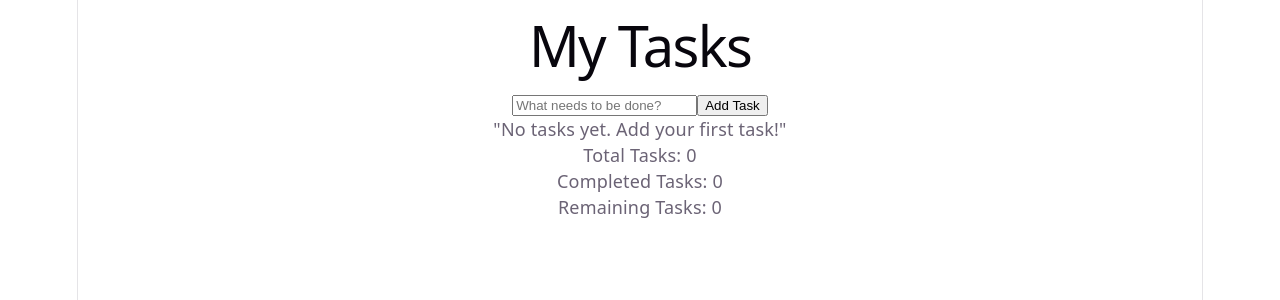
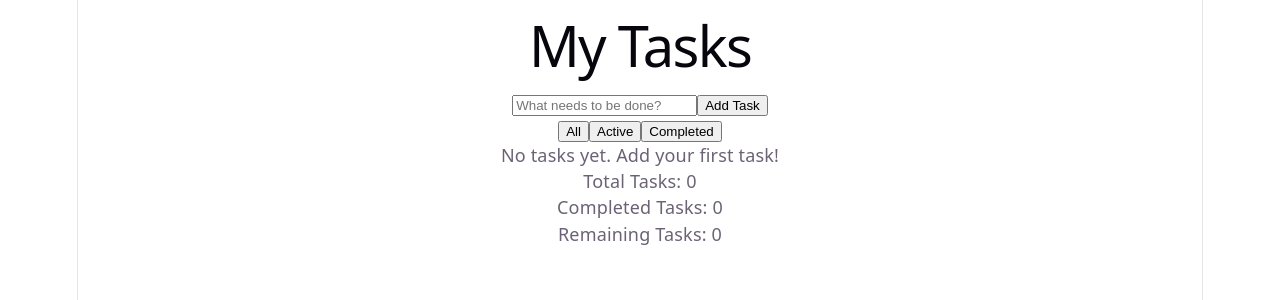
Before and after one commit to FatimaGhafoor/my-todo-app, a React (Vite) app: page / in a window 1280 px wide. Shown: the top 300 px of the page. Built offline with nearby package versions, Linux system fonts and the light colour scheme.

Commit message:
feat: add filter state and category action buttons layout

```diff
--- a/src/App.jsx
+++ b/src/App.jsx
@@ -4,6 +4,7 @@ import "./App.css";
 export default function App() {
   const [todos, setTodos] = useState([]);
   const [newTodo, setNewTodo] = useState("");
+  const [filter, setFilter] = useState("all");
 
   const handleAddTodo = (e) => {
     e.preventDefault();
@@ -42,8 +43,21 @@ export default function App() {
         />
         <button type="submit">Add Task</button>
       </form>
+
+      <div className="filter-section">
+        <button className="filter-btn" onClick={() => setFilter("all")}>
+          All
+        </button>
+        <button className="filter-btn" onClick={() => setFilter("active")}>
+          Active
+        </button>
+        <button className="filter-btn" onClick={() => setFilter("completed")}>
+          Completed
+        </button>
+      </div>
+
       {todos.length === 0 ? (
-        <p>"No tasks yet. Add your first task!"</p>
+        <p>No tasks yet. Add your first task!</p>
       ) : (
         <ul className="todos-list">
           {todos.map((todo) => (
```
